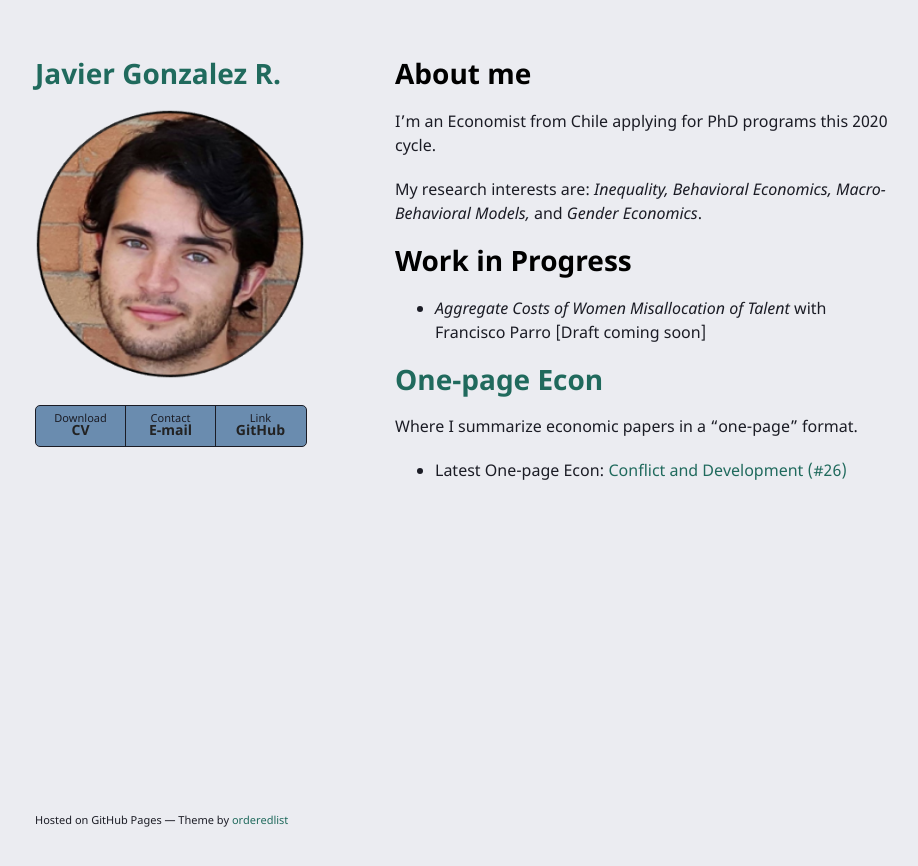
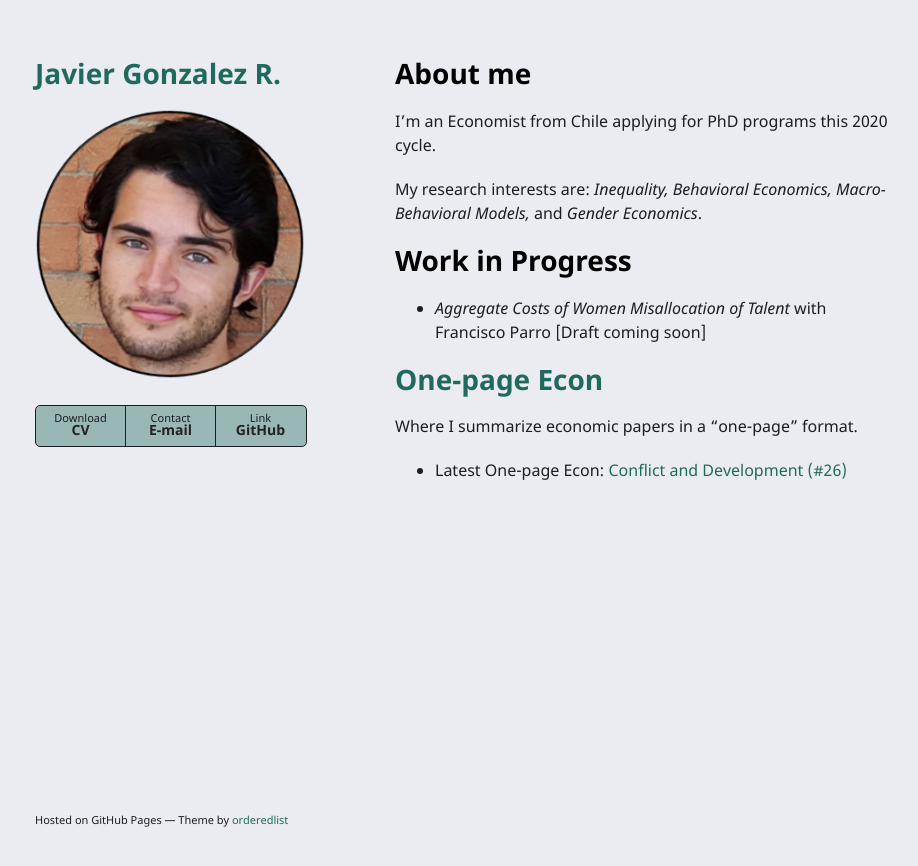
Before and after one commit to jjgecon/jjgecon.github.io, a Jekyll site: the page built from index.md, in a window 1280 px wide. Shown: the top 866 px of the page, without its empty margins (175-1093 px from the left). Built offline with Jekyll 4.4.1, drawn with Linux system fonts in a browser that asks for light colours; the repository's description, which GitHub fills in, is left out; our own code applies the rules of GitHub Pages for plain Markdown files.

Commit message:
Signed-off-by: jjgecon <javierj.g18@gmail.com>

```diff
--- a/_sass/jekyll-theme-minimal.scss
+++ b/_sass/jekyll-theme-minimal.scss
@@ -115,7 +115,7 @@ ul.downloads {
   list-style:none;
   height:40px;
   padding:0;
-  background:#6a8caf;
+  background:#206a5d67;
   border-radius:5px;
   border:1px solid #1b1c25;
   width:270px;
```
